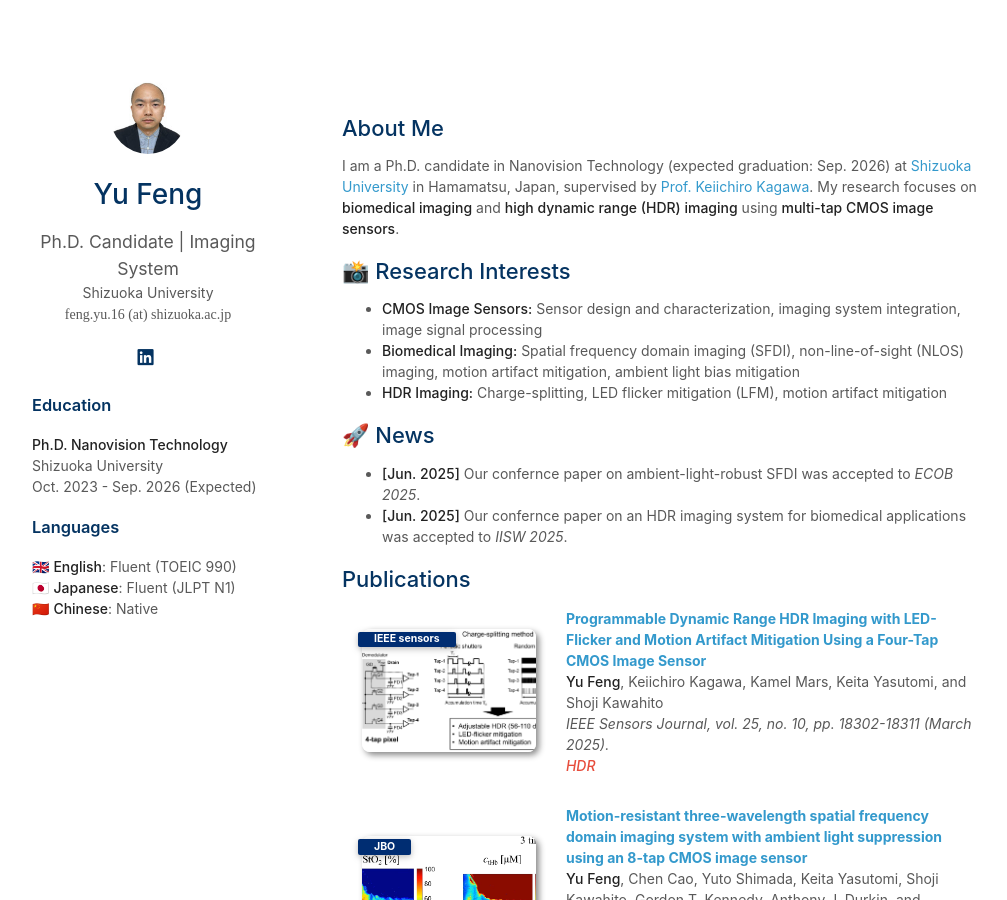
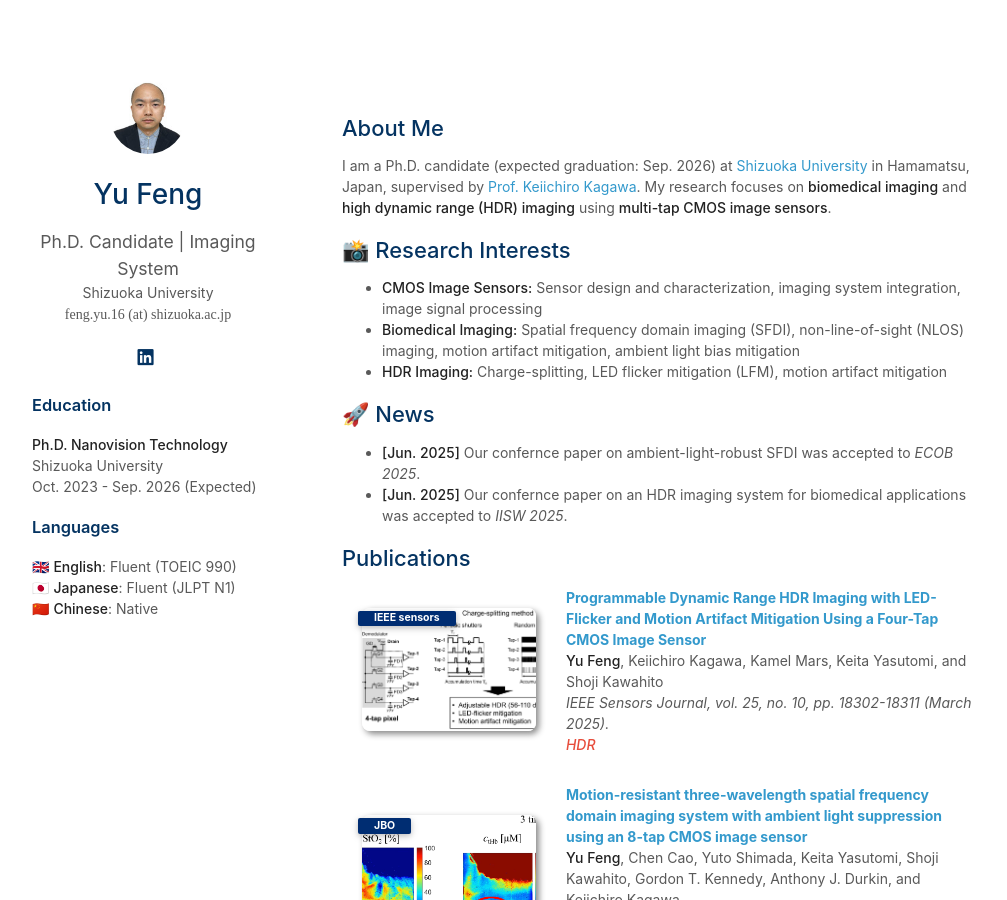
Before and after one commit to y-fen/y-fen.github.io, a Jekyll site: the page built from index.md, in a window 1280 px wide and 900 px high. Shown: the whole window, without its empty margins (128-1135 px from the left). Built offline with Jekyll 4.4.1, drawn with Linux system fonts in a browser that asks for light colours; a style sheet for code colours, icons or effects is not loaded.

Commit message:
Update index.md

```diff
--- a/index.md
+++ b/index.md
@@ -3,7 +3,7 @@ layout: homepage
 ---
 ## About Me
 
-I am a Ph.D. candidate in Nanovision Technology (expected graduation: Sep. 2026) at [Shizuoka University](https://www.shizuoka.ac.jp/english/) in Hamamatsu, Japan, supervised by [Prof. Keiichiro Kagawa](https://idl.rie.shizuoka.ac.jp/~kagawa/). My research focuses on **biomedical imaging** and **high dynamic range (HDR) imaging** using **multi-tap CMOS image sensors**.
+I am a Ph.D. candidate (expected graduation: Sep. 2026) at [Shizuoka University](https://www.shizuoka.ac.jp/english/) in Hamamatsu, Japan, supervised by [Prof. Keiichiro Kagawa](https://idl.rie.shizuoka.ac.jp/~kagawa/). My research focuses on **biomedical imaging** and **high dynamic range (HDR) imaging** using **multi-tap CMOS image sensors**.
 
 ## 📸 Research Interests
 
```
